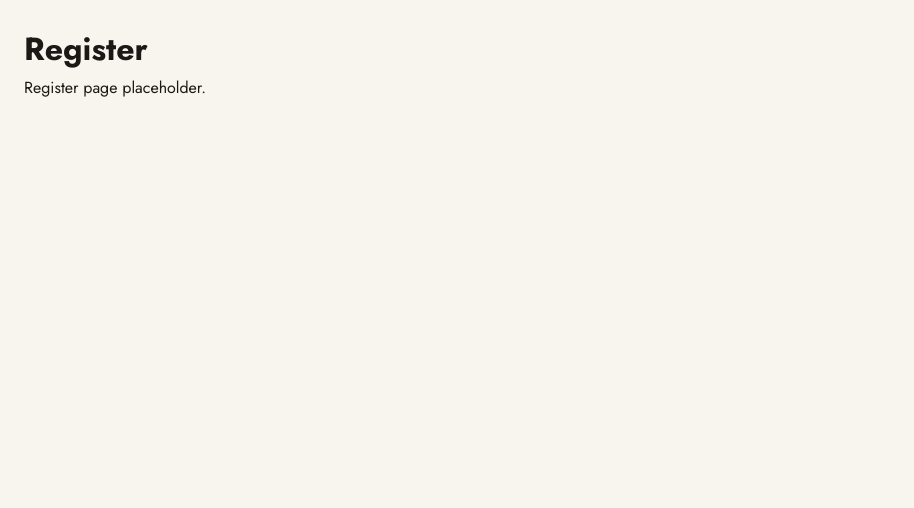
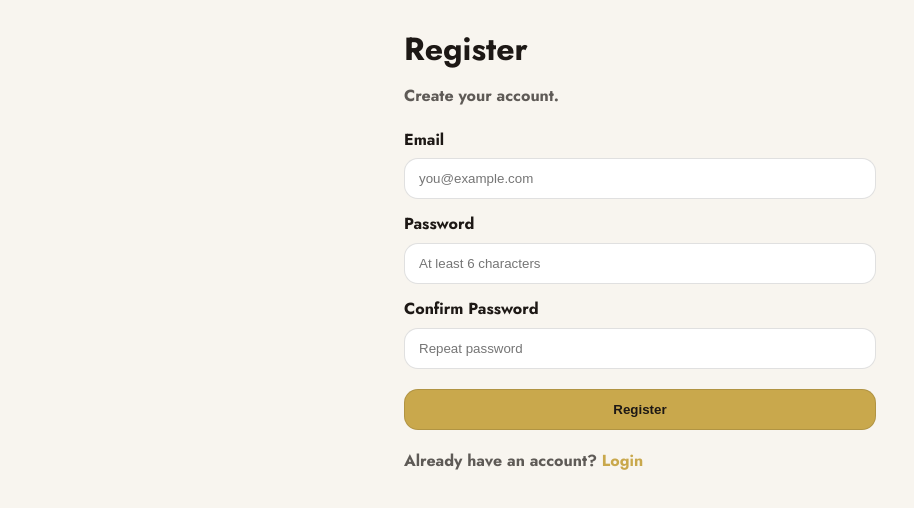
Before and after one commit to rahul72parihar/iwsDecorReact, a React (Vite) app: page /register in a window 1280 px wide. Shown: the top 508 px of the page, without its empty margins (0-914 px from the left). Built offline with nearby package versions, Linux system fonts and the light colour scheme; no server answers.

Commit message:
firebase made

```diff
--- a/package.json
+++ b/package.json
@@ -11,6 +11,7 @@
   },
   "dependencies": {
     "@reduxjs/toolkit": "^2.5.0",
+    "firebase": "^12.14.0",
     "react": "^19.2.6",
     "react-dom": "^19.2.6",
     "react-redux": "^9.1.2",
--- /dev/null
+++ b/src/firebase/firebaseApp.js
@@ -0,0 +1,7 @@
+import { initializeApp } from 'firebase/app';
+
+import firebaseConfig from './firebaseConfig';
+
+const app = initializeApp(firebaseConfig);
+
+export default app;
--- /dev/null
+++ b/src/firebase/firebaseAuth.js
@@ -0,0 +1,6 @@
+import { getAuth } from 'firebase/auth';
+import app from './firebaseApp';
+
+const auth = getAuth(app);
+
+export default auth;
--- /dev/null
+++ b/src/firebase/firebaseConfig.js
@@ -0,0 +1,21 @@
+// Firebase configuration
+// IMPORTANT: Create a Firebase project and fill these values.
+// For security, these values are safe to expose in the frontend.
+
+const firebaseConfig = {
+  apiKey:
+    import.meta.env.VITE_FIREBASE_API_KEY,
+  authDomain:
+    import.meta.env.VITE_FIREBASE_AUTH_DOMAIN,
+  projectId:
+    import.meta.env.VITE_FIREBASE_PROJECT_ID,
+  storageBucket:
+    import.meta.env.VITE_FIREBASE_STORAGE_BUCKET,
+  messagingSenderId:
+    import.meta.env.VITE_FIREBASE_MESSAGING_SENDER_ID,
+  appId:
+    import.meta.env.VITE_FIREBASE_APP_ID,
+};
+
+
+export default firebaseConfig;
--- a/src/pages/Auth/Login.jsx
+++ b/src/pages/Auth/Login.jsx
@@ -1,8 +1,96 @@
+import { useState } from 'react';
+import { signInWithEmailAndPassword } from 'firebase/auth';
+
+import auth from '../../firebase/firebaseAuth';
+
 export default function Login() {
+  const [email, setEmail] = useState('');
+  const [password, setPassword] = useState('');
+  const [error, setError] = useState('');
+  const [loading, setLoading] = useState(false);
+
+  const onSubmit = async (e) => {
+    e.preventDefault();
+    setError('');
+
+    if (!email.trim() || !password) {
+      setError('Enter email and password.');
+      return;
+    }
+
+    try {
+      setLoading(true);
+      await signInWithEmailAndPassword(auth, email.trim(), password);
+      // App currently doesn\'t have post-login routing logic.
+      // Users can navigate manually to /account/profile.
+      window.location.href = '/account/profile';
+    } catch (err) {
+      setError(err?.message || 'Login failed.');
+    } finally {
+      setLoading(false);
+    }
+  };
+
   return (
-    <div style={{ padding: 24 }}>
-      <h1>Login</h1>
-      <p>Login page placeholder.</p>
+    <div style={{ padding: 24, maxWidth: 520, margin: '0 auto' }}>
+      <h1 style={{ marginBottom: 8 }}>Login</h1>
+      <p style={{ marginTop: 0, marginBottom: 18, color: 'rgba(29,24,21,0.7)', fontWeight: 700 }}>
+        Sign in to your account.
+      </p>
+
+      <form onSubmit={onSubmit} style={{ display: 'flex', flexDirection: 'column', gap: 12 }}>
+        <label style={{ display: 'flex', flexDirection: 'column', gap: 6 }}>
+          <span style={{ fontWeight: 700, color: '#1d1815' }}>Email</span>
+          <input
+            type="email"
+            value={email}
+            onChange={(e) => setEmail(e.target.value)}
+            required
+            placeholder="you@example.com"
+            style={{ padding: '12px 14px', borderRadius: 14, border: '1px solid rgba(0,0,0,0.12)' }}
+          />
+        </label>
+
+        <label style={{ display: 'flex', flexDirection: 'column', gap: 6 }}>
+          <span style={{ fontWeight: 700, color: '#1d1815' }}>Password</span>
+          <input
+            type="password"
+            value={password}
+            onChange={(e) => setPassword(e.target.value)}
+            required
+            placeholder="••••••••"
+            style={{ padding: '12px 14px', borderRadius: 14, border: '1px solid rgba(0,0,0,0.12)' }}
+          />
+        </label>
+
+        {error ? (
+          <div style={{ color: '#b00020', fontWeight: 800 }}>{error}</div>
+        ) : null}
+
+        <button
+          type="submit"
+          disabled={loading}
+          style={{
+            marginTop: 8,
+            padding: '12px 16px',
+            borderRadius: 14,
+            border: '1px solid rgba(0,0,0,0.12)',
+            background: loading ? 'rgba(201,168,76,0.4)' : '#c9a84c',
+            color: '#1d1815',
+            fontWeight: 800,
+            cursor: loading ? 'not-allowed' : 'pointer',
+          }}
+        >
+          {loading ? 'Signing in…' : 'Login'}
+        </button>
+
+        <div style={{ marginTop: 6, fontWeight: 700, color: 'rgba(29,24,21,0.7)' }}>
+          New here?{' '}
+          <a href="/register" style={{ color: '#c9a84c' }}>
+            Create an account
+          </a>
+        </div>
+      </form>
     </div>
   );
 }
--- a/src/pages/Auth/Register.jsx
+++ b/src/pages/Auth/Register.jsx
@@ -1,8 +1,112 @@
+import { useState } from 'react';
+import { createUserWithEmailAndPassword } from 'firebase/auth';
+
+import auth from '../../firebase/firebaseAuth';
+
 export default function Register() {
+  const [email, setEmail] = useState('');
+  const [password, setPassword] = useState('');
+  const [confirmPassword, setConfirmPassword] = useState('');
+  const [error, setError] = useState('');
+  const [loading, setLoading] = useState(false);
+
+  const onSubmit = async (e) => {
+    e.preventDefault();
+    setError('');
+
+    if (!email.trim() || !password) {
+      setError('Enter email and password.');
+      return;
+    }
+
+    if (password !== confirmPassword) {
+      setError('Passwords do not match.');
+      return;
+    }
+
+    try {
+      setLoading(true);
+      await createUserWithEmailAndPassword(auth, email.trim(), password);
+      window.location.href = '/account/profile';
+    } catch (err) {
+      setError(err?.message || 'Registration failed.');
+    } finally {
+      setLoading(false);
+    }
+  };
+
   return (
-    <div style={{ padding: 24 }}>
-      <h1>Register</h1>
-      <p>Register page placeholder.</p>
+    <div style={{ padding: 24, maxWidth: 520, margin: '0 auto' }}>
+      <h1 style={{ marginBottom: 8 }}>Register</h1>
+      <p style={{ marginTop: 0, marginBottom: 18, color: 'rgba(29,24,21,0.7)', fontWeight: 700 }}>
+        Create your account.
+      </p>
+
+      <form onSubmit={onSubmit} style={{ display: 'flex', flexDirection: 'column', gap: 12 }}>
+        <label style={{ display: 'flex', flexDirection: 'column', gap: 6 }}>
+          <span style={{ fontWeight: 700, color: '#1d1815' }}>Email</span>
+          <input
+            type="email"
+            value={email}
+            onChange={(e) => setEmail(e.target.value)}
+            required
+            placeholder="you@example.com"
+            style={{ padding: '12px 14px', borderRadius: 14, border: '1px solid rgba(0,0,0,0.12)' }}
+          />
+        </label>
+
+        <label style={{ display: 'flex', flexDirection: 'column', gap: 6 }}>
+          <span style={{ fontWeight: 700, color: '#1d1815' }}>Password</span>
+          <input
+            type="password"
+            value={password}
+            onChange={(e) => setPassword(e.target.value)}
+            required
+            placeholder="At least 6 characters"
+            style={{ padding: '12px 14px', borderRadius: 14, border: '1px solid rgba(0,0,0,0.12)' }}
+          />
+        </label>
+
+        <label style={{ display: 'flex', flexDirection: 'column', gap: 6 }}>
+          <span style={{ fontWeight: 700, color: '#1d1815' }}>Confirm Password</span>
+          <input
+            type="password"
+            value={confirmPassword}
+            onChange={(e) => setConfirmPassword(e.target.value)}
+            required
+            placeholder="Repeat password"
+            style={{ padding: '12px 14px', borderRadius: 14, border: '1px solid rgba(0,0,0,0.12)' }}
+          />
+        </label>
+
+        {error ? (
+          <div style={{ color: '#b00020', fontWeight: 800 }}>{error}</div>
+        ) : null}
+
+        <button
+          type="submit"
+          disabled={loading}
+          style={{
+            marginTop: 8,
+            padding: '12px 16px',
+            borderRadius: 14,
+            border: '1px solid rgba(0,0,0,0.12)',
+            background: loading ? 'rgba(201,168,76,0.4)' : '#c9a84c',
+            color: '#1d1815',
+            fontWeight: 800,
+            cursor: loading ? 'not-allowed' : 'pointer',
+          }}
+        >
+          {loading ? 'Creating…' : 'Register'}
+        </button>
+
+        <div style={{ marginTop: 6, fontWeight: 700, color: 'rgba(29,24,21,0.7)' }}>
+          Already have an account?{' '}
+          <a href="/login" style={{ color: '#c9a84c' }}>
+            Login
+          </a>
+        </div>
+      </form>
     </div>
   );
 }
```
Also changed, not shown: src/pages/Auth/FirebaseAuthStatus.jsx (added, +18 -0 lines), 2 other files (tests, documents, lock files or other folders).
